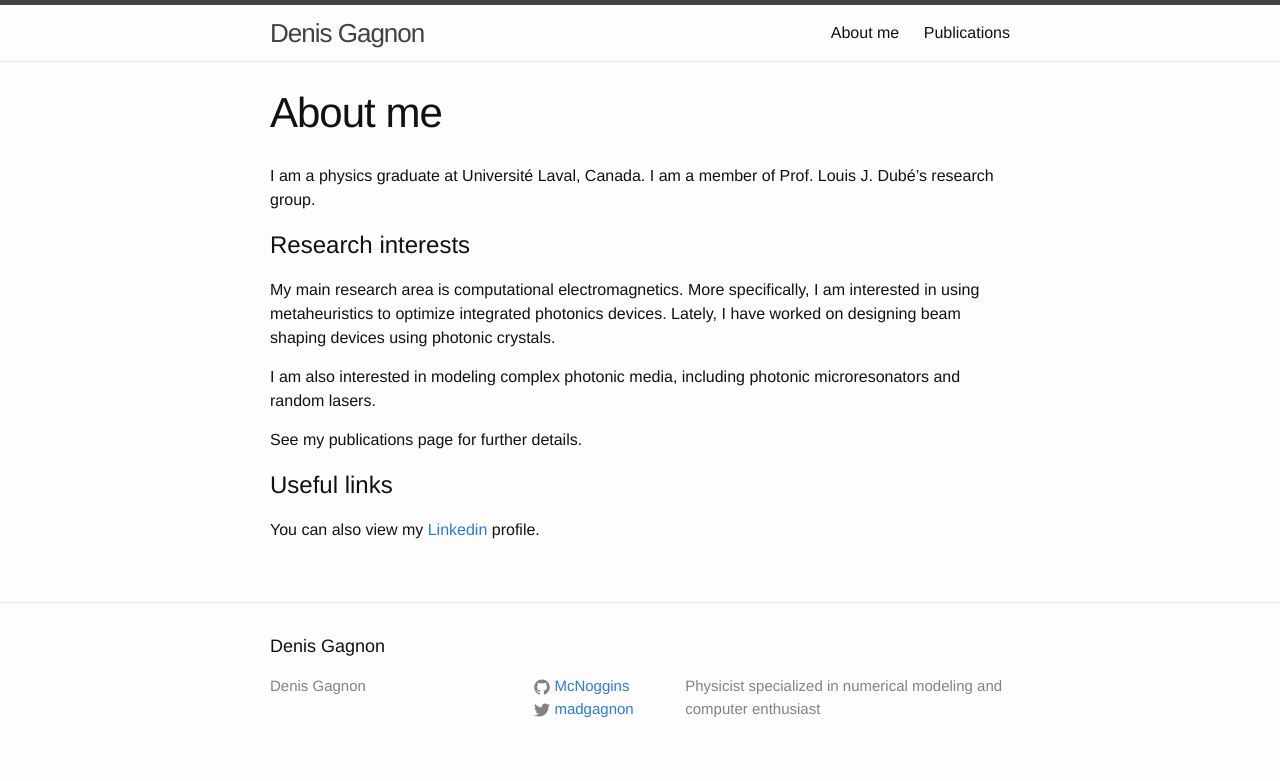
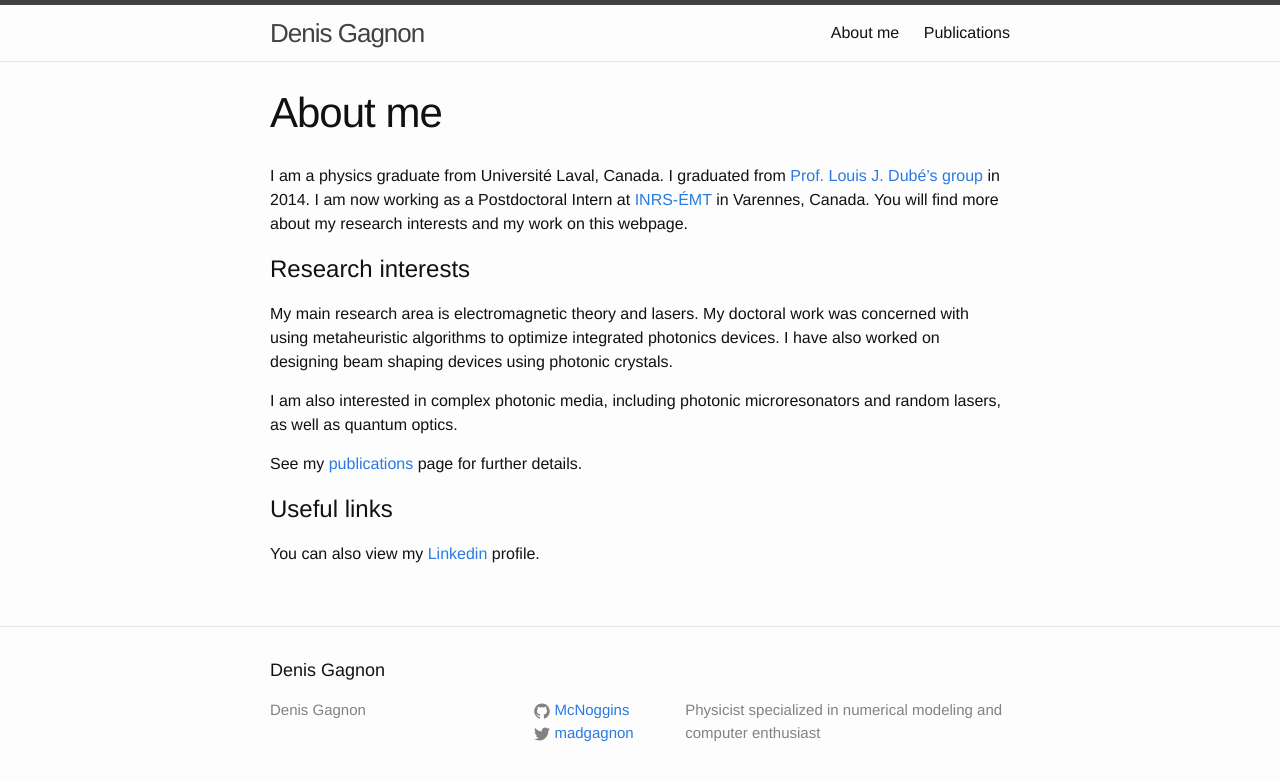
Before and after one commit to McNoggins/mcnoggins.github.io, a Jekyll site: the page built from about.md, in a window 1280 px wide. Shown: the top 781 px of the page. Built offline with Jekyll 4.4.1, drawn with Linux system fonts in a browser that asks for light colours.

Commit message:
Updated information on start page and about.md

```diff
--- a/about.md
+++ b/about.md
@@ -4,18 +4,21 @@ title: About me
 permalink: /about/
 ---
 
-I am a physics graduate at Universit&eacute; Laval, Canada. I am a member of Prof. Louis J. Dub&eacute;'s research group.
+I am a physics graduate from Universit&eacute; Laval, Canada. I graduated from [Prof. Louis J. Dub&eacute;'s group][dynamica] in 2014. I am now working as a Postdoctoral Intern at [INRS-ÉMT][EMT] in Varennes, Canada. You will find more about my research interests and my work on this webpage.
 
 Research interests
 ====================
 
-My main research area is computational electromagnetics. More specifically, I am interested in using metaheuristics to optimize integrated photonics devices. Lately, I have worked on designing beam shaping devices using photonic crystals.
+My main research area is electromagnetic theory and lasers. My doctoral work was concerned with using metaheuristic algorithms to optimize integrated photonics devices. I have also worked on designing beam shaping devices using photonic crystals.
 
-I am also interested in modeling complex photonic media, including photonic microresonators and random lasers.
+I am also interested in complex photonic media, including photonic microresonators and random lasers, as well as quantum optics.
 
-See my publications page for further details.
+See my [publications](/publications) page for further details.
 
 Useful links
 ====================
 
 You can also view my [Linkedin](http://ca.linkedin.com/in/degagnon/){:target="_blank"} profile.
+
+[dynamica]:      http://www.dynamica.phy.ulaval.ca
+[EMT]:      http://www.emt.inrs.ca
--- a/index.html
+++ b/index.html
@@ -6,7 +6,7 @@ layout: default
 
   <h1 class="page-heading">Welcome to my personal page</h1>
 
-  I am a recently graduated Ph.D. candidate in Physics at Université Laval, Canada. You will find more about my research interests and my work on this webpage.
+  I am a physics graduate from Universit&eacute; Laval, Canada, now working as a Postdoctoral Intern at INRS-ÉMT in Varennes, Canada. You will find more about my research interests and my work on this webpage.
   <p>
   <h1 class="page-heading">News</h1>
 
```
